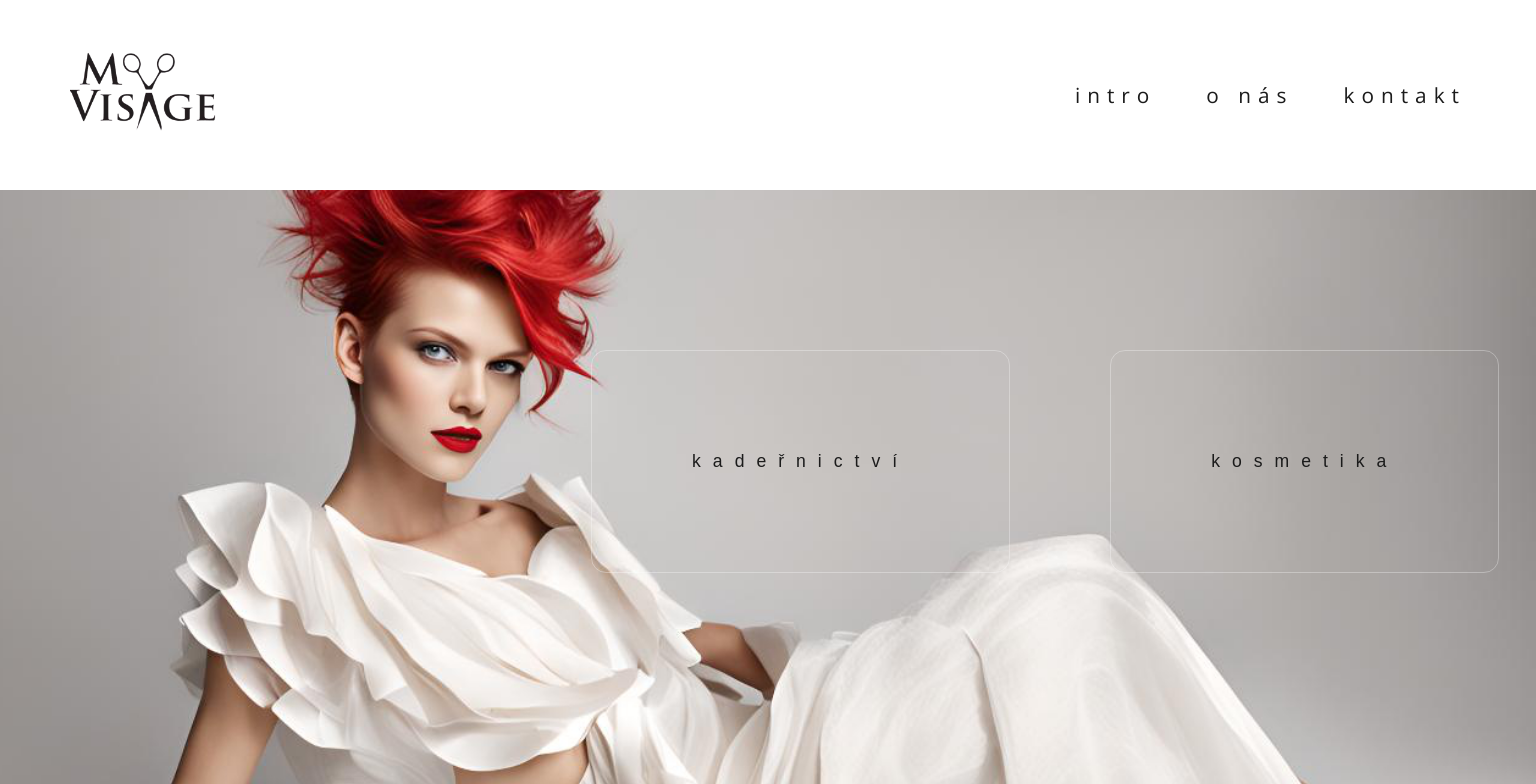
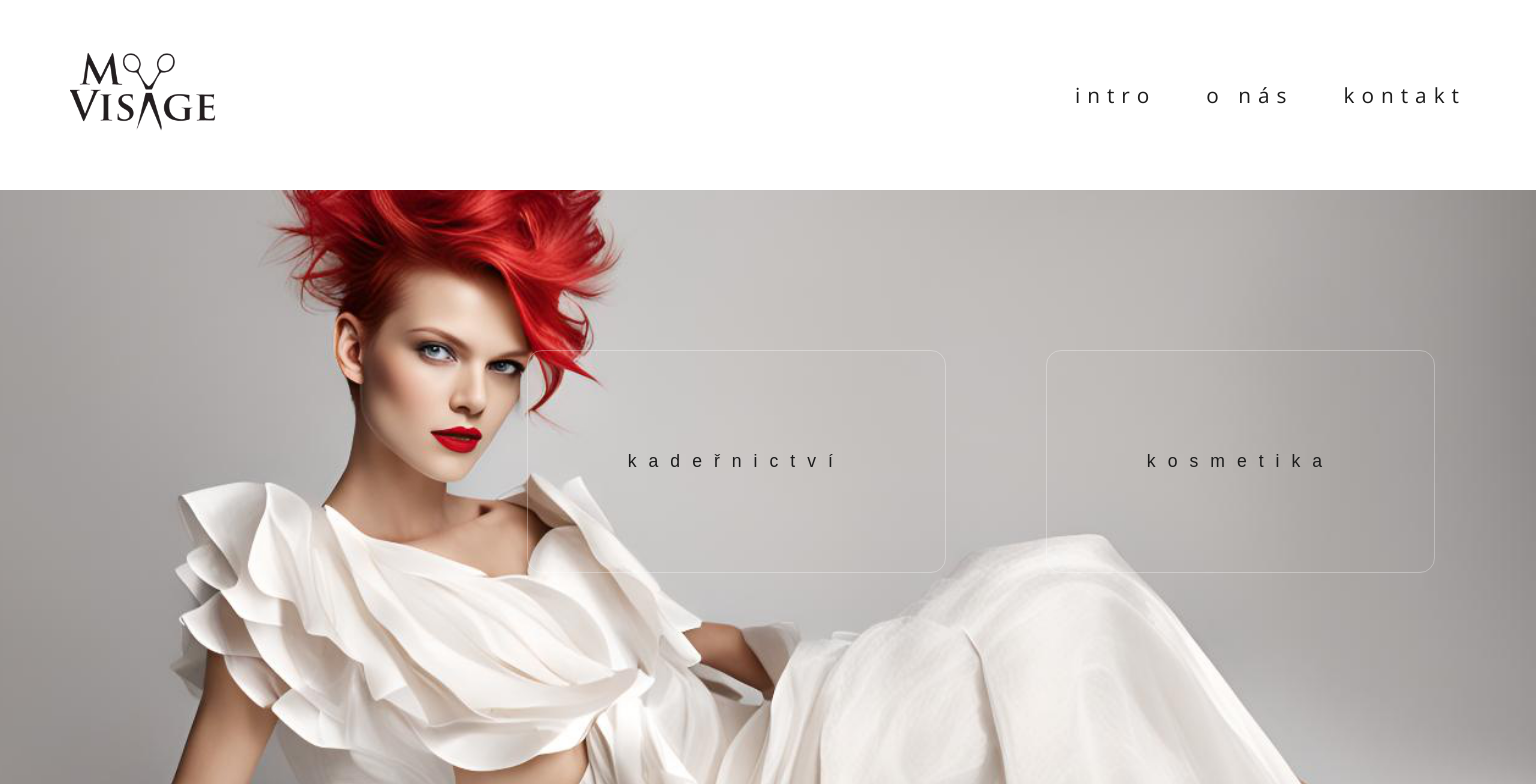
Before and after one commit to Maree13/kadernictvi, a React (Create React App) app: page / in a window 1536 px wide. Shown: the top 784 px of the page. Built offline with nearby package versions, Linux system fonts and the light colour scheme; a web font is replaced by a local one.

Commit message:
media queries

```diff
--- a/src/index.css
+++ b/src/index.css
@@ -213,7 +213,7 @@ body {
 @media (min-width: 1440px) {
   .buttons-hero {
     flex-direction: row;
-    width: 60%;
+    width: 70%;
     margin: 30px;
   }
 
@@ -221,6 +221,10 @@ body {
     font-size: 1.1rem;
     letter-spacing: 12px;
     padding: 100px;
+  }
+
+  .button-hero2 {
+    margin-right: 25px;
   }
 }
 
--- a/src/pages/Home.js
+++ b/src/pages/Home.js
@@ -18,7 +18,10 @@ const Home = () => {
           Kadeřnictví
         </button>
 
-        <button className="button button-hero" onClick={handleKozmetikaClick}>
+        <button
+          className="button button-hero button-hero2"
+          onClick={handleKozmetikaClick}
+        >
           Kosmetika
         </button>
       </div>
```
